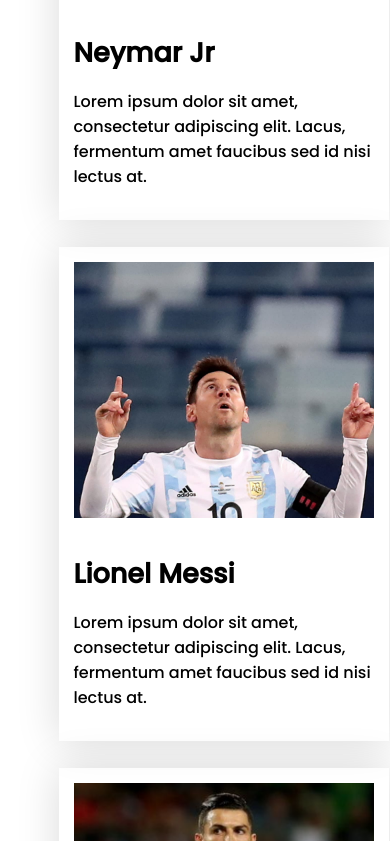
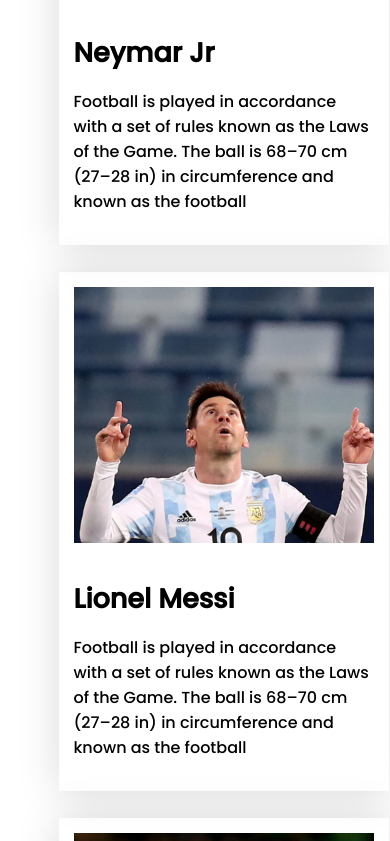
Before and after one commit to MasudSultan4/Football-Club, a plain HTML site: page index.html in a window 390 px wide. Shown: the part 1159-2000 px from the top of the page. Drawn offline with Linux system fonts and the light colour scheme.

Commit message:
git push

```diff
--- a/index.html
+++ b/index.html
@@ -43,8 +43,7 @@
             <div class="player-info">
               <h4>Neymar Jr</h5>
               <p>
-                Lorem ipsum dolor sit amet, consectetur adipiscing elit. Lacus,
-                fermentum amet faucibus sed id nisi lectus at.
+                Football is played in accordance with a set of rules known as the Laws of the Game. The ball is 68–70 cm (27–28 in) in circumference and known as the football
               </p>
             </div>
           </div>
@@ -55,8 +54,7 @@
             <div class="player-info">
               <h4>Lionel Messi</h4>
               <p>
-                Lorem ipsum dolor sit amet, consectetur adipiscing elit. Lacus,
-                fermentum amet faucibus sed id nisi lectus at.
+                Football is played in accordance with a set of rules known as the Laws of the Game. The ball is 68–70 cm (27–28 in) in circumference and known as the football
               </p>
             </div>
           </div>
@@ -67,8 +65,7 @@
             <div class="player-info">
               <h4>Cristiano Ronaldo</h4>
               <p>
-                Lorem ipsum dolor sit amet, consectetur adipiscing elit. Lacus,
-                fermentum amet faucibus sed id nisi lectus at.
+                Football is played in accordance with a set of rules known as the Laws of the Game. The ball is 68–70 cm (27–28 in) in circumference and known as the football
               </p>
             </div>
           </div>
@@ -80,8 +77,7 @@
               <h4>Paulo Dybala
               </h4>
               <p>
-                Lorem ipsum dolor sit amet, consectetur adipiscing elit. Lacus,
-                fermentum amet faucibus sed id nisi lectus at.
+                Football is played in accordance with a set of rules known as the Laws of the Game. The ball is 68–70 cm (27–28 in) in circumference and known as the football
               </p>
             </div>
           </div>
@@ -93,8 +89,7 @@
               <h4>Mesut Ozil
               </h4>
               <p>
-                Lorem ipsum dolor sit amet, consectetur adipiscing elit. Lacus,
-                fermentum amet faucibus sed id nisi lectus at.
+                Football is played in accordance with a set of rules known as the Laws of the Game. The ball is 68–70 cm (27–28 in) in circumference and known as the football
               </p>
             </div>
           </div>
@@ -106,8 +101,7 @@
               <h4>Mauro Icardi
               </h4>
               <p>
-                Lorem ipsum dolor sit amet, consectetur adipiscing elit. Lacus,
-                fermentum amet faucibus sed id nisi lectus at.
+                Football is played in accordance with a set of rules known as the Laws of the Game. The ball is 68–70 cm (27–28 in) in circumference and known as the football
               </p>
             </div>
           </div>
@@ -119,8 +113,7 @@
               <h4>Di Maria
               </h4>
               <p>
-                Lorem ipsum dolor sit amet, consectetur adipiscing elit. Lacus,
-                fermentum amet faucibus sed id nisi lectus at.
+                Football is played in accordance with a set of rules known as the Laws of the Game. The ball is 68–70 cm (27–28 in) in circumference and known as the football
               </p>
             </div>
           </div>
@@ -132,8 +125,7 @@
               <h4>Kylian Mbappé
               </h4>
               <p>
-                Lorem ipsum dolor sit amet, consectetur adipiscing elit. Lacus,
-                fermentum amet faucibus sed id nisi lectus at.
+                Football is played in accordance with a set of rules known as the Laws of the Game. The ball is 68–70 cm (27–28 in) in circumference and known as the football
               </p>
             </div>
           </div>
@@ -145,8 +137,7 @@
               <h4>Mohamed Salah
               </h4>
               <p>
-                Lorem ipsum dolor sit amet, consectetur adipiscing elit. Lacus,
-                fermentum amet faucibus sed id nisi lectus at.
+                Football is played in accordance with a set of rules known as the Laws of the Game. The ball is 68–70 cm (27–28 in) in circumference and known as the football
               </p>
             </div>
           </div>
@@ -157,8 +148,7 @@
             <div class="player-info">
               <h4>Harry Kane</h4>
               <p>
-                Lorem ipsum dolor sit amet, consectetur adipiscing elit. Lacus,
-                fermentum amet faucibus sed id nisi lectus at.
+                Football is played in accordance with a set of rules known as the Laws of the Game. The ball is 68–70 cm (27–28 in) in circumference and known as the football
               </p>
             </div>
           </div>
@@ -169,8 +159,7 @@
             <div class="player-info">
               <h4>Philippe Coutinho</h4>
               <p>
-                Lorem ipsum dolor sit amet, consectetur adipiscing elit. Lacus,
-                fermentum amet faucibus sed id nisi lectus at.
+                Football is played in accordance with a set of rules known as the Laws of the Game. The ball is 68–70 cm (27–28 in) in circumference and known as the football
               </p>
             </div>
           </div>
@@ -181,8 +170,7 @@
             <div class="player-info">
               <h4>Kevin De Bruyne</h4>
               <p>
-                Lorem ipsum dolor sit amet, consectetur adipiscing elit. Lacus,
-                fermentum amet faucibus sed id nisi lectus at.
+                Football is played in accordance with a set of rules known as the Laws of the Game. The ball is 68–70 cm (27–28 in) in circumference and known as the football
               </p>
             </div>
           </div>
--- a/styles.css
+++ b/styles.css
@@ -45,12 +45,20 @@ button {
   color: white;
   background-color: #e02c6d;
   border: none;
-  margin-top: 10px;
+  margin-top: 20px;
   font-size: 16px;
 }
 
 button i {
   margin-left: 10px;
+}
+
+.btn:hover {
+  transform: translateY(-10px);
+}
+
+.btn {
+  transition: transform 250ms;
 }
 
 .club-img {
@@ -165,6 +173,14 @@ footer {
     font-size: 30px;
   }
 
+  .btn:hover {
+    transform: translateY(-10px);
+  }
+
+  .btn {
+    transition: transform 250ms;
+  }
+
   .container {
     width: 70%;
   }
```
